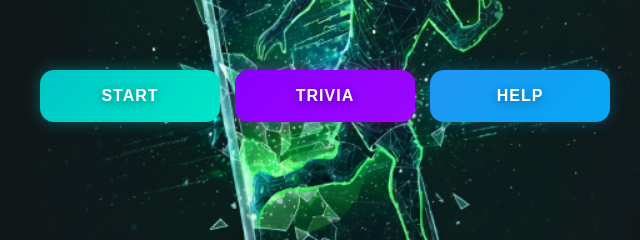
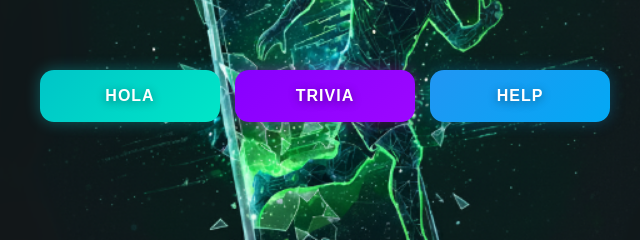
Before and after one commit to itsapurplehaze/SoccerVAR, a plain HTML site: page index.html in a window 1280 px wide. Shown: the part 370-610 px from the top of the page, 315-955 px from the left. Drawn offline with Linux system fonts and the light colour scheme.

Commit message:
Update index.html

```diff
--- a/index.html
+++ b/index.html
@@ -12,7 +12,7 @@
   <div id="landing-page">
     <div class="landing-content">
       <div class="button-group">
-        <button id="startButton">START</button>
+        <button id="startButton">HOLA</button>
         <button id="trivButton">TRIVIA</button>
         <button id="helpButton" onclick="window.location.href= './help.html'">HELP</button>
       </div>
```
